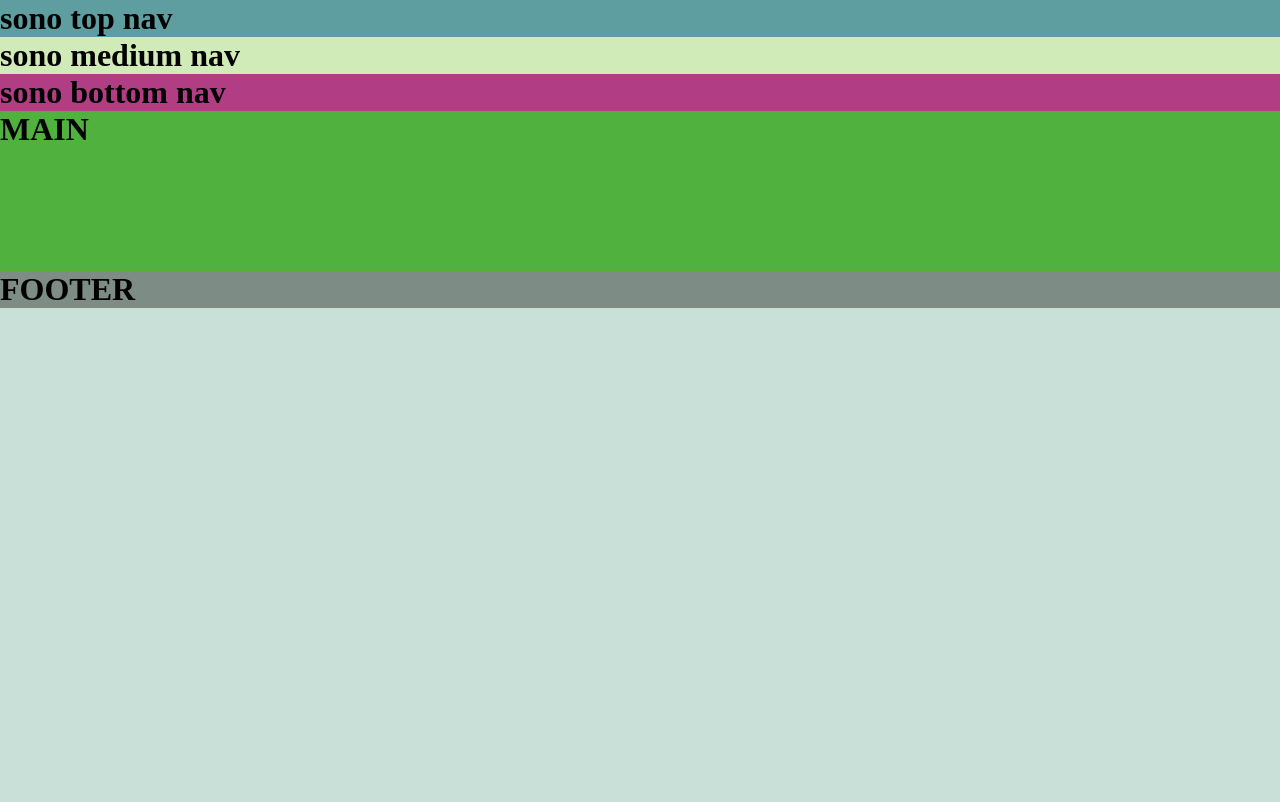
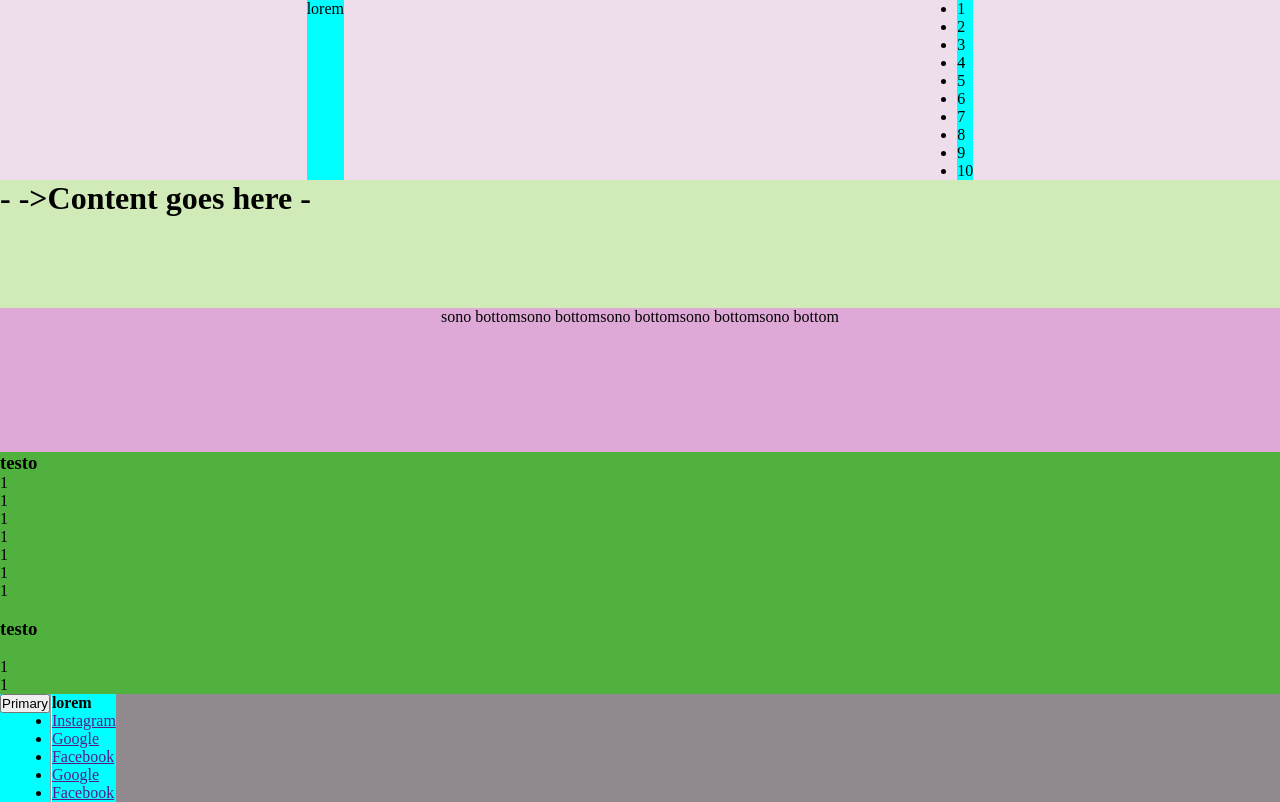
Before and after one commit to MarioBlasi/vite-comics, a Vue app: page / in a window 1280 px wide. Built offline with nearby package versions, Linux system fonts and the light colour scheme.

Commit message:
struttura blocchi

```diff
--- a/src/App.vue
+++ b/src/App.vue
@@ -5,42 +5,76 @@ export default {};
 
 <template>
   <div class="navTop-level">
-    <div class="container">
-      <div class="row">
-        <div class="col">
-          <h1>sono top nav</h1>
+    <div class="container-top">
+      <div class="row-top" id="box">
+        <div class="col-8">lorem</div>
+        <div class="col-4">
+          <ul>
+            <li>1</li>
+            <li>2</li>
+            <li>3</li>
+            <li>4</li>
+            <li>5</li>
+            <li>6</li>
+            <li>7</li>
+            <li>8</li>
+            <li>9</li>
+            <li>10</li>
+          </ul>
         </div>
       </div>
     </div>
   </div>
   <!-- nav top level -->
   <div class="navMedium-level">
-    <div class="container">
-      <div class="row">
+    <div class="container-medium">
+      <div class="row-medium">
         <div class="col">
-          <h1>sono medium nav</h1>
+          <h1>- ->Content goes here -</h1>
         </div>
       </div>
     </div>
   </div>
   <!-- nav medium level -->
   <div class="navBottom-level">
-    <div class="container">
-      <div class="row">
+    <div class="container-bottom">
+      <div class="row-bottom" id="boxTre">
         <div class="col">
-          <h1>sono bottom nav</h1>
+          <span>sono bottom</span>
+          <span>sono bottom</span>
+          <span>sono bottom</span>
+          <span>sono bottom</span>
+          <span>sono bottom</span>
         </div>
       </div>
     </div>
   </div>
-  <!-- nav botto level -->
+  <!-- nav bottom level -->
 
   <main>
     <div class="container">
       <div class="row">
-        <div class="col">
-          <h1>MAIN</h1>
+        <div class="col-6">
+          <div class="vertical-boxUno text-bg-primary p-3">
+            <ul>
+              <li><h3>testo</h3></li>
+              <li>1</li>
+              <li>1</li>
+              <li>1</li>
+              <li>1</li>
+              <li>1</li>
+              <li>1</li>
+              <li>1</li>
+              <br />
+              <li><h3>testo</h3></li>
+              <br />
+              <li>1</li>
+              <li>1</li>
+            </ul>
+          </div>
+          <!-- vertical box 1 -->
         </div>
+        <div class="col-6"></div>
       </div>
     </div>
   </main>
@@ -48,9 +82,32 @@ export default {};
 
   <footer>
     <div class="container">
-      <div class="row">
-        <div class="col">
-          <h1>FOOTER</h1>
+      <div class="row-bottom">
+        <div class="col-6f">
+          <button type="button" class="btn btn-primary">Primary</button>
+        </div>
+        <hr />
+        <div class="col-6f">
+          <div class="social">
+            <h4>lorem</h4>
+            <ul>
+              <li>
+                <a href="">Instagram <i class="fa fa fa-instagram"></i></a>
+              </li>
+              <li>
+                <a href="">Google <i class="fa fa-google"></i></a>
+              </li>
+              <li>
+                <a href="">Facebook <i class="fa fa-facebook"></i></a>
+              </li>
+              <li>
+                <a href="">Google <i class="fa fa-google"></i></a>
+              </li>
+              <li>
+                <a href="">Facebook <i class="fa fa-facebook"></i></a>
+              </li>
+            </ul>
+          </div>
         </div>
       </div>
     </div>
@@ -58,10 +115,38 @@ export default {};
   <!-- footer -->
 </template>
 <!-- HTML ---------------->
+
 <style lang="scss" scoped>
 .navTop-level {
-  background-color: cadetblue;
 }
+#box {
+  display: flex;
+  justify-content: space-around;
+  // height: 8rem;
+}
+.col-8 {
+  background-color: aqua;
+}
+.col-4 {
+  display: flex;
+  background-color: aqua;
+}
+// nav top
+.row-medium {
+  display: flex;
+  justify-content: start;
+  height: 8rem;
+}
+// nav medium
+#boxTre {
+  display: flex;
+  flex-direction: row;
+  justify-content: center;
+  background-color: rgb(223, 169, 215);
+  height: 9rem;
+}
+
+//  nav bottom
 .navMedium-level {
   background-color: rgb(208, 235, 183);
 }
@@ -71,10 +156,18 @@ export default {};
 // nav * 3
 main {
   background-color: rgb(81, 177, 62);
-  height: 10rem;
 }
 footer {
   background-color: rgba(39, 44, 38, 0.466);
+  display: flex;
+  flex-direction: row;
+}
+.row-bottom {
+  display: flex;
+  flex-direction: row;
+}
+.col-6f {
+  background-color: aqua;
 }
 </style>
 <!-- CSS ----------------->
--- a/src/assets/scss/app.scss
+++ b/src/assets/scss/app.scss
@@ -4,5 +4,5 @@
   box-sizing: border-box;
 }
 body {
-  background-color: rgb(200, 224, 216);
+  background-color: rgb(238, 222, 236);
 }
```
